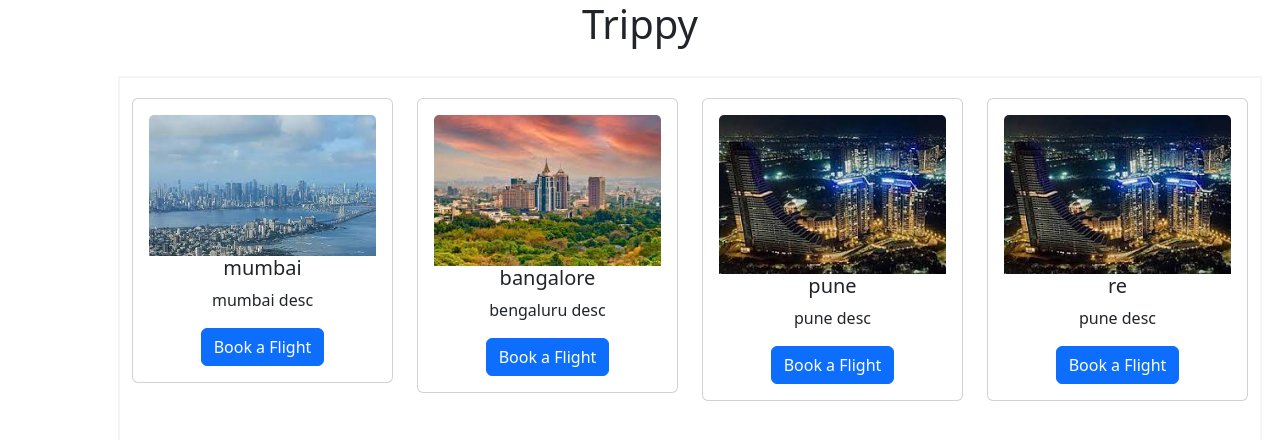
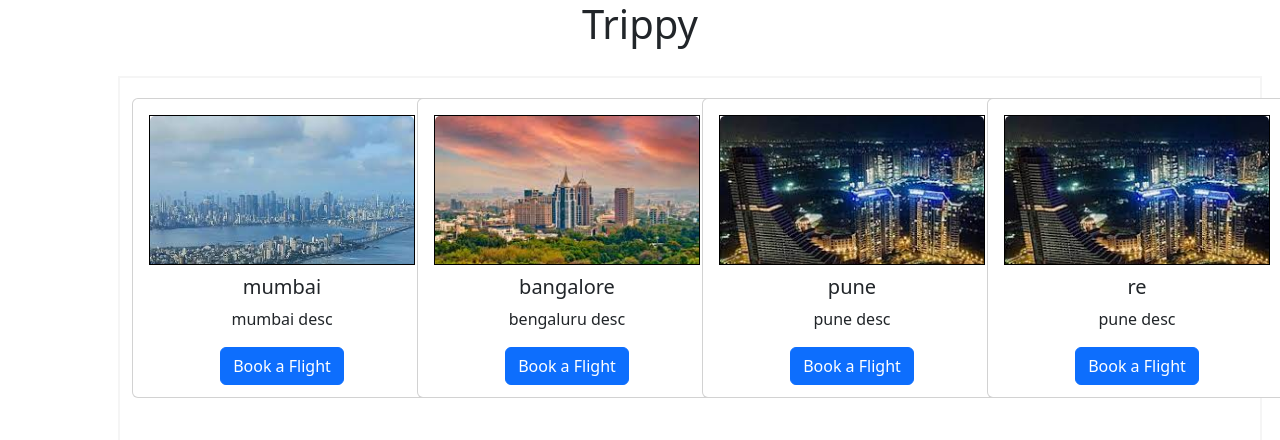
Before and after one commit to Shushant14/sushant, a React (Create React App) app: page / in a window 1280 px wide. Shown: the top 440 px of the page. Built offline with nearby package versions, Linux system fonts and the light colour scheme.

Commit message:
adjusted the card heights

```diff
--- a/src/component/PopularDesitnationTray.css
+++ b/src/component/PopularDesitnationTray.css
@@ -1,7 +1,6 @@
-#fixed{
+#fixed {
   position: relative;
-
-  height: 600px;
+  height: 620px;
   margin-top: 30px;
   margin-bottom: 30px;
   margin-left: 120px;
@@ -9,9 +8,41 @@
   padding-top: 20px;
   box-shadow: 0px 0px 0px 2px whitesmoke;
 }
-#cits{
 
-padding-top: 10px;
+#cits {
+  padding-top: 10px;
+}
 
+#myCont {
+  width: 300px;
+  height: 300px;
+}
 
+#row2 {
+  display: flex;
+  justify-content: space-between;
 }
+
+.card {
+  display: flex;
+  flex-direction: column;
+  height: 100%;
+}
+
+#imgheight {
+  width: 100%;
+  height: 150px; /* Adjust the height as needed */
+  border: 1px solid black;
+  overflow: hidden;
+}
+
+#restdiv {
+  width: 100%;
+  height: calc(100% - 200px);
+  box-sizing: border-box;
+  padding: 10px;
+}
+
+#upbutton {
+  margin-top: auto;
+}
--- a/src/component/PopularDesitnationTray.js
+++ b/src/component/PopularDesitnationTray.js
@@ -23,12 +23,13 @@ export default function PopularDesitnationTray() {
             <div className="row" id="row2">
                 {content.map((d, index) => (
                     <div key={index} className="col-md-3 col-sm-6 mb-3">
-                        <div className="card">
+                        <div className="card" id="myCont">
                             <div className="card-body">
-                                <img className="card-img-top" src={d.img} alt={d.city} />
-                                <h5 className="card-title">{d.city}</h5>
+                                <div id='imgheight'>
+                                <img className="card-img-top" src={d.img} alt={d.city} /></div>
+                                <div id='restdiv'><h5 className="card-title">{d.city}</h5>
                                 <p className="card-text">{d.desc}</p>
-                                <a href="#" className="btn btn-primary">Book a Flight</a>
+                                <a href="#" className="btn btn-primary" id="upbutton">Book a Flight</a></div>
                             </div>
                         </div>
                     </div>
```
